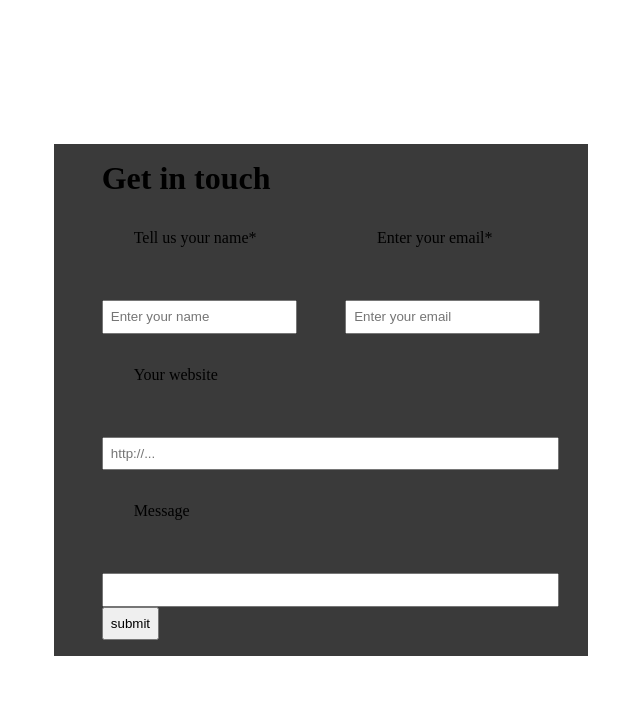
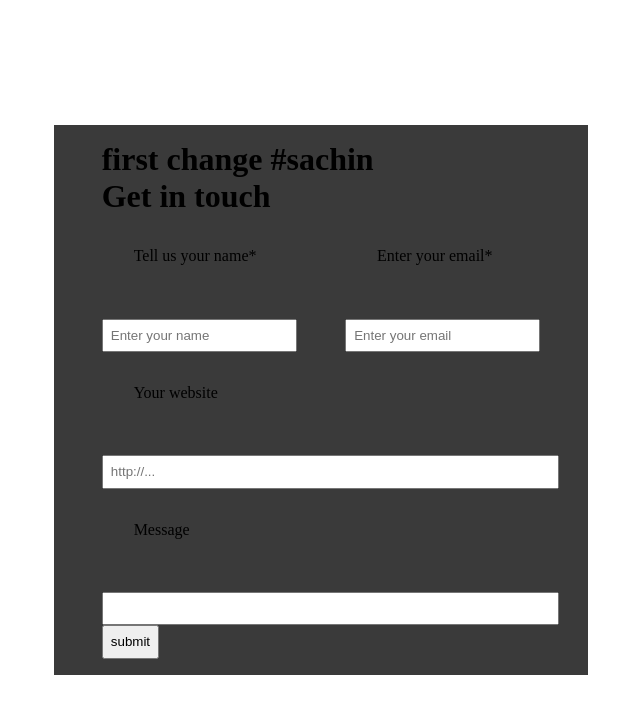
Before and after one commit to amritbh010/sachin, a plain HTML site: page index.html in a window 1280 px wide. Shown: the whole page, without its empty margins (319-959 px from the left). Drawn offline with Linux system fonts and the light colour scheme.

Commit message:
first change

```diff
--- a/index.html
+++ b/index.html
@@ -9,11 +9,13 @@
   <body>
     <div class="main">
       <div class="main2">
+        <h1>first change #sachin</h1>
         <h1>Get in touch</h1>
         <form action="form_1">
           <div class="container">
             <div class="form__content">
-              <label for="username" class="content">Tell us your name*</label><br />
+              <label for="username" class="content">Tell us your name*</label
+              ><br />
               <input
                 type="text"
                 id="username"
@@ -47,7 +49,7 @@
             <input type="text" class="message" id="message" name="message" />
           </div>
         </form>
-        <button type="submit" class="submit ">submit</button>
+        <button type="submit" class="submit">submit</button>
       </div>
     </div>
   </body>
```
